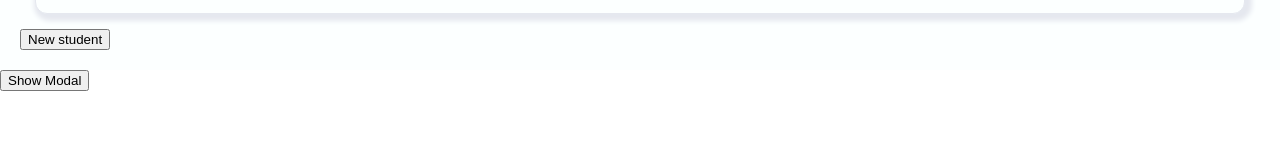
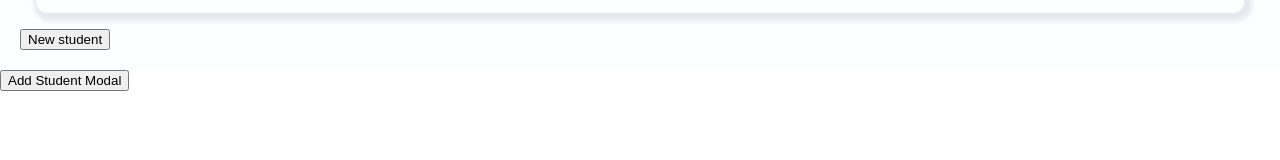
Before and after one commit to rolandlitzba/teacherapp, a React (Create React App) app: page / in a window 1280 px wide. Shown: the part 544-704 px from the top of the page. Built offline with nearby package versions, Linux system fonts and the light colour scheme.

Commit message:
add modal-button logic

```diff
--- a/src/App.js
+++ b/src/App.js
@@ -29,6 +29,7 @@ export default function App() {
   function createCard(data) {
     const newCards = [...cards, data];
     setCards(newCards);
+    console.log(data);
   }
 
   function findCard(id) {
@@ -58,10 +59,23 @@ export default function App() {
               <DetailCard card={findCard(props.match.params.id)} />
             )}
           />
-          <button className="button-default" onClick={toggle}>
-            Show Modal
-          </button>
-          <Modal Showing={Showing} hide={toggle} />
+          <Route
+            exact
+            path="/"
+            render={props => (
+              <>
+                <button className="button-default" onClick={toggle}>
+                  Add Student Modal
+                </button>
+                <Modal
+                  handleSubmitForm={data => createCard(data)}
+                  history={props.history}
+                  Showing={Showing}
+                  hide={toggle}
+                />
+              </>
+            )}
+          />
         </Main>
         <Footer />
       </Grid>
--- a/src/form/Form.js
+++ b/src/form/Form.js
@@ -36,7 +36,7 @@ const Flex = styled.div`
   justify-self: center;
 `;
 
-export default function Form({ history, handleSubmitForm }) {
+export default function Form({ history, handleSubmitForm, hide }) {
   function onFormSubmit(event) {
     event.preventDefault();
     const form = event.target;
@@ -45,6 +45,7 @@ export default function Form({ history, handleSubmitForm }) {
       absence: form.absence.value
     });
     history.replace('/');
+    hide();
   }
 
   return (
--- a/src/modal/Modal.js
+++ b/src/modal/Modal.js
@@ -1,6 +1,7 @@
 import React from 'react';
 import ReactDOM from 'react-dom';
 import styled from 'styled-components';
+import Form from '../form/Form';
 
 const StyledModal = styled.div`
   display: flex;
@@ -17,8 +18,12 @@ const StyledModal = styled.div`
   left: 12px;
 `;
 
-const Modal = ({ Showing, hide }) =>
-  Showing
+const StyledEscButton = styled.button`
+  font-size: 2.5em;
+`;
+
+export default function Modal({ history, handleSubmitForm, Showing, hide }) {
+  return Showing
     ? ReactDOM.createPortal(
         <StyledModal>
           <div className="modal-overlay" />
@@ -30,8 +35,13 @@ const Modal = ({ Showing, hide }) =>
             role="dialog"
           >
             <div className="modal">
-              <div className="modal-header">
-                <button
+              <div className="modal-header" />
+              <Form
+                handleSubmitForm={handleSubmitForm}
+                history={history}
+                hide={hide}
+              />
+              <StyledEscButton
                 type="button"
                 className="modal-close-button"
                 data-dismiss="modal"
@@ -39,14 +49,11 @@ const Modal = ({ Showing, hide }) =>
                 onClick={hide}
               >
                 <span aria-hidden="true">&times;</span>
-                </button>
-              </div>
-              <p>Hello, I'm a modal.</p>
+              </StyledEscButton>
             </div>
           </div>
         </StyledModal>,
         document.body
       )
     : null;
-
-export default Modal;
+}
```
Lines whose indentation alone changed are shown as unchanged.
